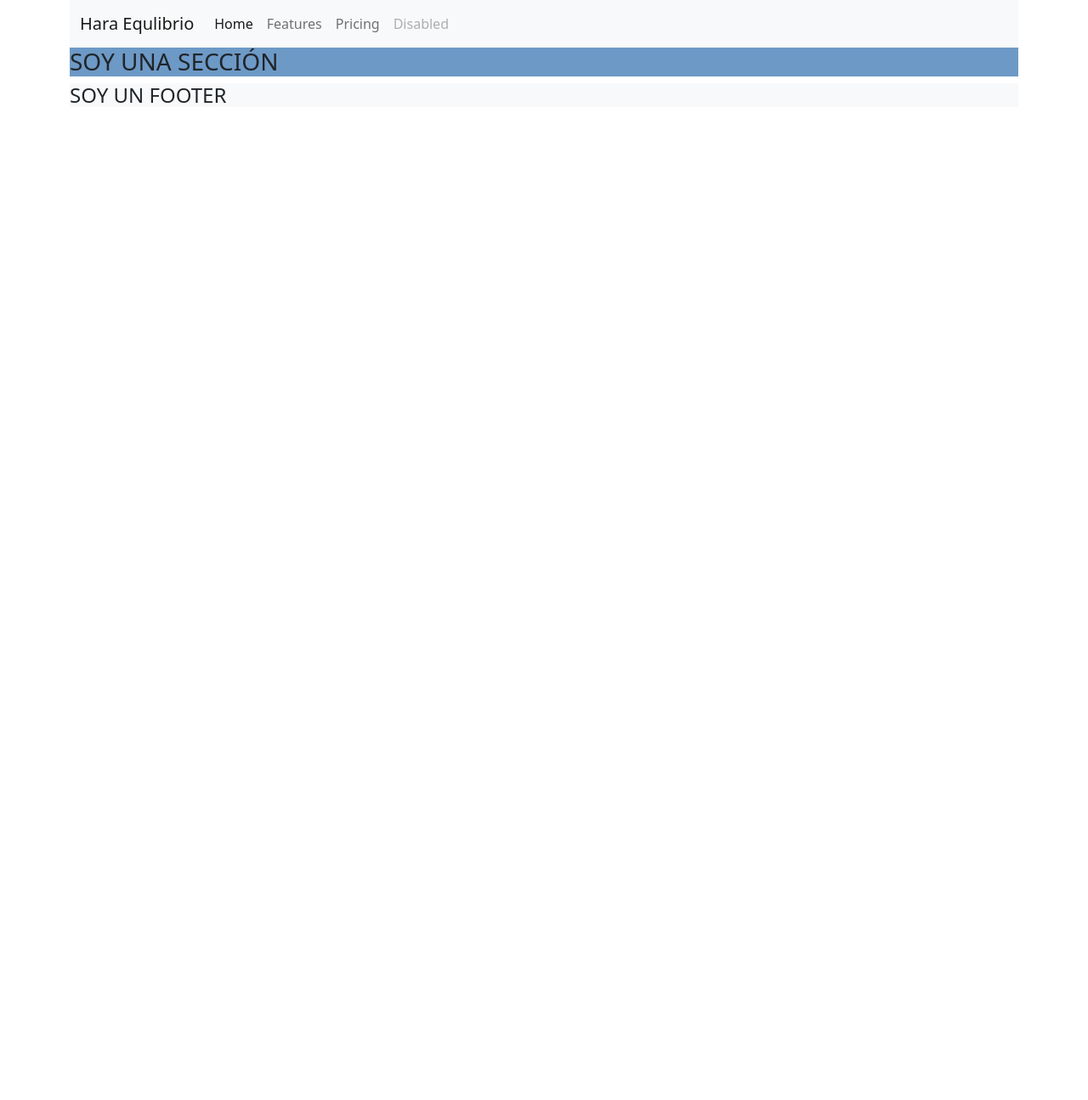
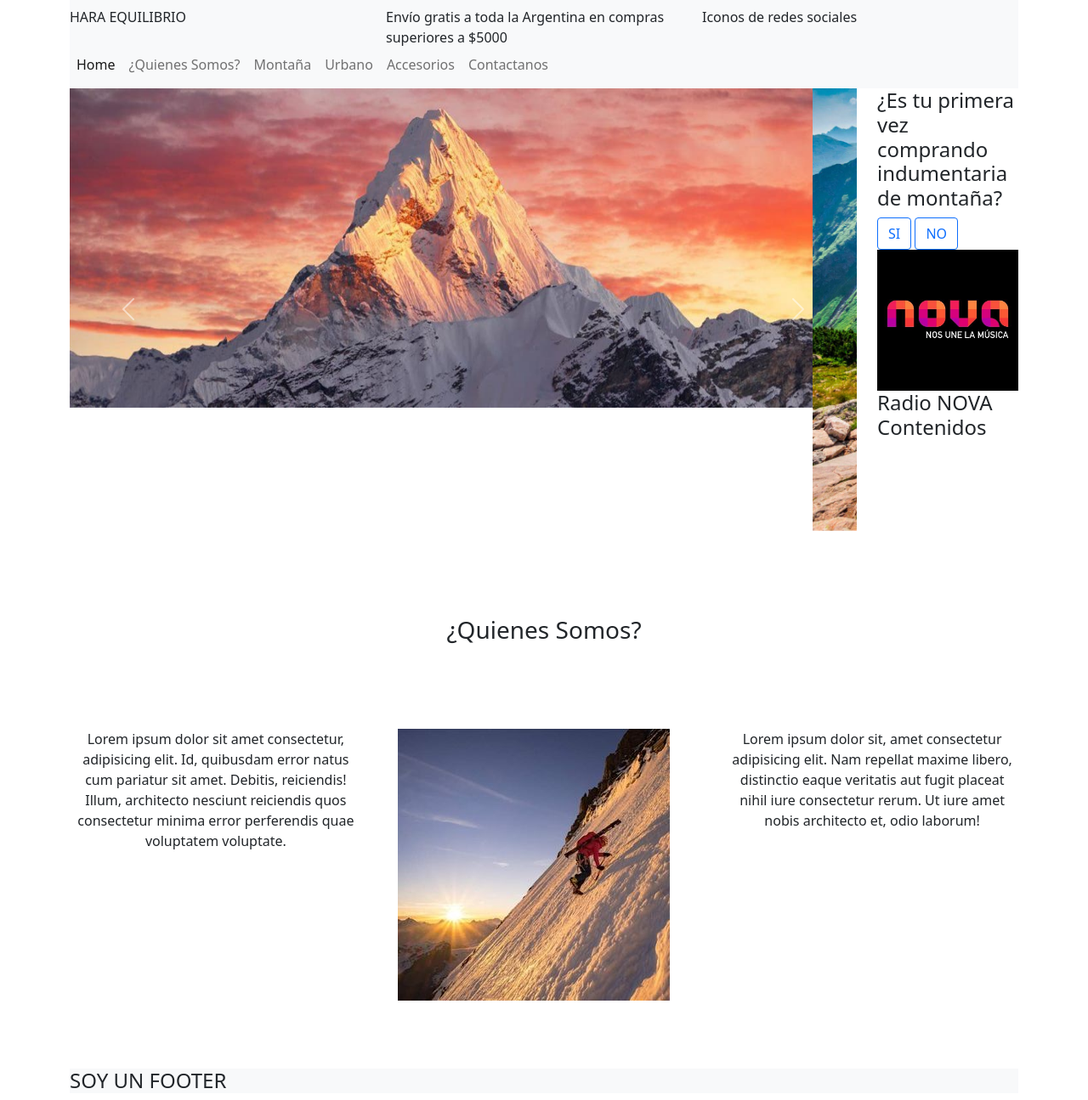
Before and after one commit to marcobertonati/hara.equilibrio, a website: page index.html in a window 1280 px wide. Shown: the whole page at 85% size. Before the commit the page ends 800 px from the top, so only its background shows below. Drawn offline with nearby package versions, Linux system fonts and the light colour scheme.

Commit message:
=Modifiqué el header para que tuviese 2 lineas. Agregué imagenes para probar carousel. Cree Aside del lado del carousel. @ Marco Bertonati

```diff
--- a/index.html
+++ b/index.html
@@ -1,67 +1,168 @@
 <!DOCTYPE html>
 <html lang="en">
+
 <head>
-    <meta charset="UTF-8">
-    <meta http-equiv="X-UA-Compatible" content="IE=edge">
-    <meta name="viewport" content="width=device-width, initial-scale=1.0">
+  <meta charset="UTF-8" />
+  <meta http-equiv="X-UA-Compatible" content="IE=edge" />
+  <meta name="viewport" content="width=device-width, initial-scale=1.0" />
   <title>Document</title>
 
   <!--Repositorio Git: https://github.com/marcobertonati/hara.equilibrio-->
 
   <!--Link CDN Bootstrap-->
-    <link href="https://cdn.jsdelivr.net/npm/bootstrap@5.1.0/dist/css/bootstrap.min.css" rel="stylesheet" integrity="sha384-KyZXEAg3QhqLMpG8r+8fhAXLRk2vvoC2f3B09zVXn8CA5QIVfZOJ3BCsw2P0p/We" crossorigin="anonymous">
+  <link href="https://cdn.jsdelivr.net/npm/bootstrap@5.1.0/dist/css/bootstrap.min.css" rel="stylesheet"
+    integrity="sha384-KyZXEAg3QhqLMpG8r+8fhAXLRk2vvoC2f3B09zVXn8CA5QIVfZOJ3BCsw2P0p/We" crossorigin="anonymous" />
 
   <!--Link CSS propio-->
-    <link rel="stylesheet" href="./src/css/style.css">
+  <link rel="stylesheet" href="./src/css/style.css" />
 </head>
+
 <body>
+
 
   <div class="container">
 
+    <!--HEADER & NAVBAR-->
     <header>
       <nav class="navbar navbar-expand-lg navbar-light bg-light">
-            <div class="container-fluid">
-              <a class="navbar-brand" href="#">Hara Equlibrio</a>
-              <button class="navbar-toggler" type="button" data-bs-toggle="collapse" data-bs-target="#navbarNav" aria-controls="navbarNav" aria-expanded="false" aria-label="Toggle navigation">
+
+        <div class="row">
+
+        <div class="container-fluid row">
+          <!-- <a class="navbar-brand" href="#" class="col-4" > Hara Equlibrio</a> -->
+          <div class="col-4">HARA EQUILIBRIO</div>
+          <div class="col-4">Envío gratis a toda la Argentina en compras superiores a $5000</div>
+          <div class="col-4">Iconos de redes sociales</div>
+        </div>
+
+        <div class="container-fluid row">
+          <button class="navbar-toggler" type="button" data-bs-toggle="collapse" data-bs-target="#navbarNav"
+            aria-controls="navbarNav" aria-expanded="false" aria-label="Toggle navigation">
             <span class="navbar-toggler-icon"></span>
           </button>
           <div class="collapse navbar-collapse" id="navbarNav">
             <ul class="navbar-nav">
               <li class="nav-item">
-                    <a class="nav-link active" aria-current="page" href="#">Home</a>
+                <a class="nav-link active" aria-current="page" href="#Home">Home</a>
               </li>
               <li class="nav-item">
-                    <a class="nav-link" href="#">Features</a>
+                <a class="nav-link" href="#QuienesSomos">¿Quienes Somos?</a>
               </li>
               <li class="nav-item">
-                    <a class="nav-link" href="#">Pricing</a>
+                <a class="nav-link" href="#">Montaña</a>
               </li>
               <li class="nav-item">
-                    <a class="nav-link disabled" href="#" tabindex="-1" aria-disabled="true">Disabled</a>
+                <a class="nav-link" href="#">Urbano</a>
+              </li>
+              <li class="nav-item">
+                <a class="nav-link" href="#">Accesorios</a>
+              </li>
+              <li class="nav-item">
+                <a class="nav-link" href="#">Contactanos</a>
               </li>
             </ul>
           </div>
         </div>
+
+      </div>
+
       </nav>
     </header>
 
     <!--CONTENIDO PRINCIPAL-->
-        <section>
-            <!--Contenido-->
-            <h3 class="section-container">SOY UNA SECCIÓN</h3>
+    <!--Home-->
+    <section id="Home">
+      <div class="container-Home row">
+        <div class="col-10">
+
+          <!--Carousel-->
+          <div id="carouselExampleIndicators" class="carousel slide" data-bs-ride="carousel">
+            <div class="carousel-indicators">
+              <button type="button" data-bs-target="#carouselExampleIndicators" data-bs-slide-to="0" class="active"
+                aria-current="true" aria-label="Slide 1"></button>
+              <button type="button" data-bs-target="#carouselExampleIndicators" data-bs-slide-to="1"
+                aria-label="Slide 2"></button>
+              <button type="button" data-bs-target="#carouselExampleIndicators" data-bs-slide-to="2"
+                aria-label="Slide 3"></button>
+            </div>
+            <div class="carousel-inner">
+              <div class="carousel-item active">
+                <img src="./src/assets/imagen-carousel-1.jpg" class="d-block w-100" alt="..." />
+              </div>
+              <div class="carousel-item">
+                <img src="./src/assets/imagen-carousel-2.jpg" class="d-block w-100" alt="..." />
+              </div>
+              <div class="carousel-item">
+                <img src="./src/assets/imagen-carousel-3.jpg" class="d-block w-100" alt="..." />
+              </div>
+            </div>
+            <button class="carousel-control-prev" type="button" data-bs-target="#carouselExampleIndicators"
+              data-bs-slide="prev">
+              <span class="carousel-control-prev-icon" aria-hidden="true"></span>
+              <span class="visually-hidden">Previous</span>
+            </button>
+            <button class="carousel-control-next" type="button" data-bs-target="#carouselExampleIndicators"
+              data-bs-slide="next">
+              <span class="carousel-control-next-icon" aria-hidden="true"></span>
+              <span class="visually-hidden">Next</span>
+            </button>
+          </div>
+        </div>
+
+        <aside class="col-2">
+          <div>
+            <h4>¿Es tu primera vez comprando indumentaria de montaña?</h4>
+            <div>
+              <button type="button" class="btn btn-outline-primary">SI</button>
+              <button type="button" class="btn btn-outline-primary">NO</button>
+            </div>
+          </div>
+          <div>
+            <img class="aside-img img-fluid" src="./src/assets/radio-nova.jpg" alt="..." />
+            <h4>Radio NOVA Contenidos</h4>
+          </div>
+          <!-- <img src="/src/assets/hara-equilibrio.jpg" alt="" /> -->
+        </aside>
+      </div>
+    </section>
+
+    <!--Quienes Somos-->
+    <section id="QuienesSomos">
+      <h3 class="section-title">¿Quienes Somos?</h3>
+
+      <div class="container-QS">
+        <div class="col-3">
+          <p class="pP">
+            Lorem ipsum dolor sit amet consectetur, adipisicing elit. Id,
+            quibusdam error natus cum pariatur sit amet. Debitis, reiciendis!
+            Illum, architecto nesciunt reiciendis quos consectetur minima
+            error perferendis quae voluptatem voluptate.
+          </p>
+        </div>
+        <div class="col-3">
+          <img class="img-ceo" src="src/assets/hara-equilibrio.jpg" alt="Imagen CEO" />
+        </div>
+        <div class="col-3 last">
+          <p class="sP">
+            Lorem ipsum dolor sit, amet consectetur adipisicing elit. Nam
+            repellat maxime libero, distinctio eaque veritatis aut fugit
+            placeat nihil iure consectetur rerum. Ut iure amet nobis
+            architecto et, odio laborum!
+          </p>
+        </div>
+      </div>
     </section>
 
     <!--FOOTER-->
     <footer class="footer-container">
       <h4>SOY UN FOOTER</h4>
     </footer>
-
-
   </div>
 
-
   <!--Link CDN JavaScript Bootstrap-->
-    <script src="https://cdn.jsdelivr.net/npm/bootstrap@5.1.0/dist/js/bootstrap.bundle.min.js" integrity="sha384-U1DAWAznBHeqEIlVSCgzq+c9gqGAJn5c/t99JyeKa9xxaYpSvHU5awsuZVVFIhvj" crossorigin="anonymous"></script>
+  <script src="https://cdn.jsdelivr.net/npm/bootstrap@5.1.0/dist/js/bootstrap.bundle.min.js"
+    integrity="sha384-U1DAWAznBHeqEIlVSCgzq+c9gqGAJn5c/t99JyeKa9xxaYpSvHU5awsuZVVFIhvj"
+    crossorigin="anonymous"></script>
 
   <!--Link JavaScript index.js-->
   <script src="./src/js/index.js"></script>
--- a/src/css/style.css
+++ b/src/css/style.css
@@ -1,11 +1,45 @@
 
+/*Aside*/
+.aside-img{
+    max-width: 100%;
+    height: auto;
+}
 
-/*--Section--*/
-.section-container {
-    background-color: rgb(109, 153, 198);
+/*Quienes Somos*/
+
+.section-title {
+    display: flex;
+    justify-content: center;
+    margin-top: 100px;
+    margin-bottom: 50px;
+}
+
+.container-QS {
+    width: 100%;
+    margin-top: 100px;
+}
+
+.col-3 {
+    float: left;
+    width: 30.8%;
+    margin-right: 3.8%;
+}
+
+.last {
+    margin-right: 0;
+}
+
+.pP, .sP {
+    text-align: center;
+}
+
+.img-ceo {
+    display: flex;
+    justify-content: center;
 }
 
 /*--Footer--*/
 .footer-container{
     background-color: rgb(248, 249, 250);
+    margin-top: 500px;
 }
```
Also changed, not shown: src/assets/imagen-carousel-1.jpg (added), src/assets/imagen-carousel-2.jpg (added), src/assets/imagen-carousel-3.jpg (added), src/assets/imagen-provisoria.jpg (added), src/assets/radio-nova.jpg (added). Lines whose indentation alone changed are shown as unchanged.
